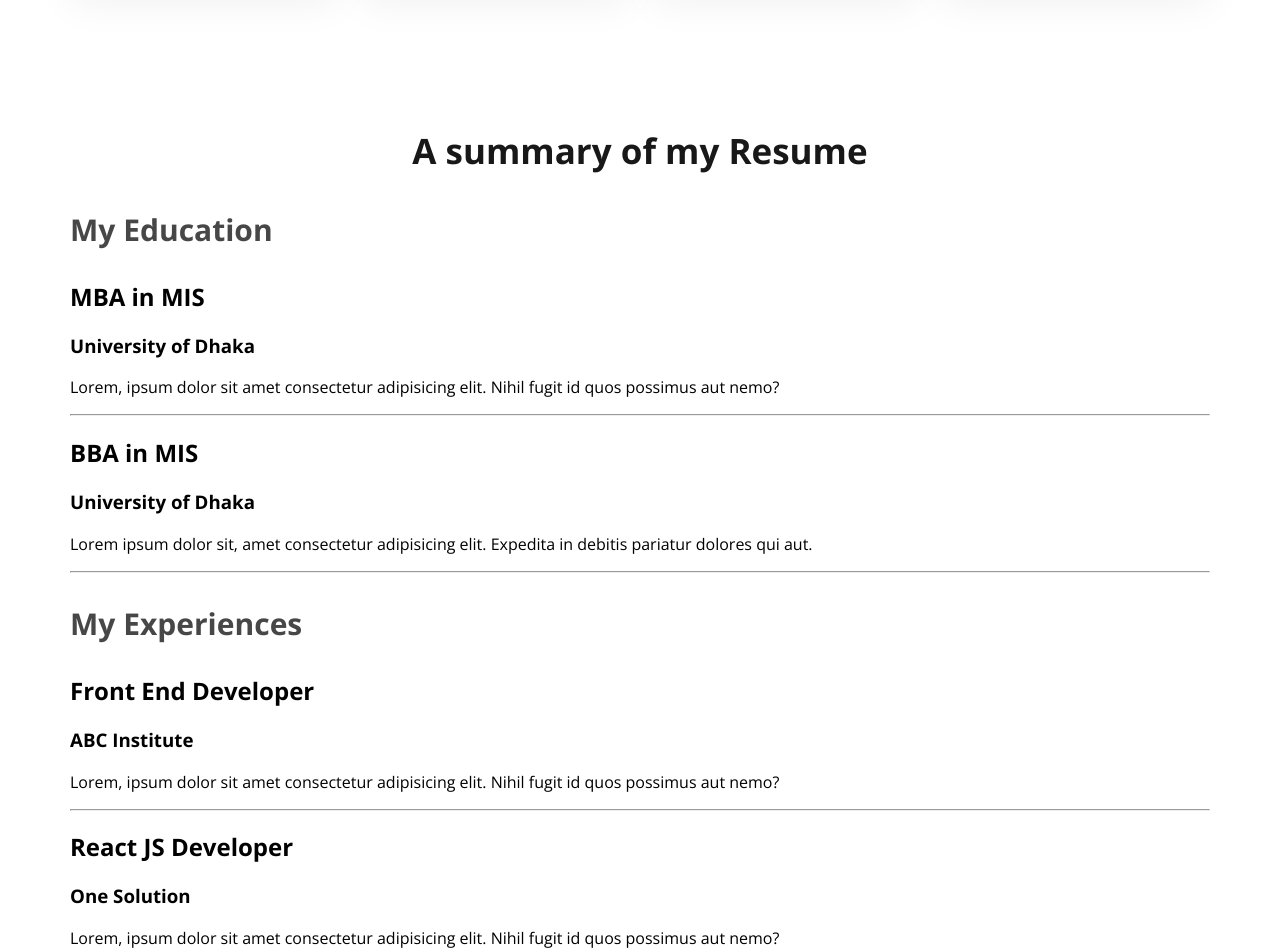
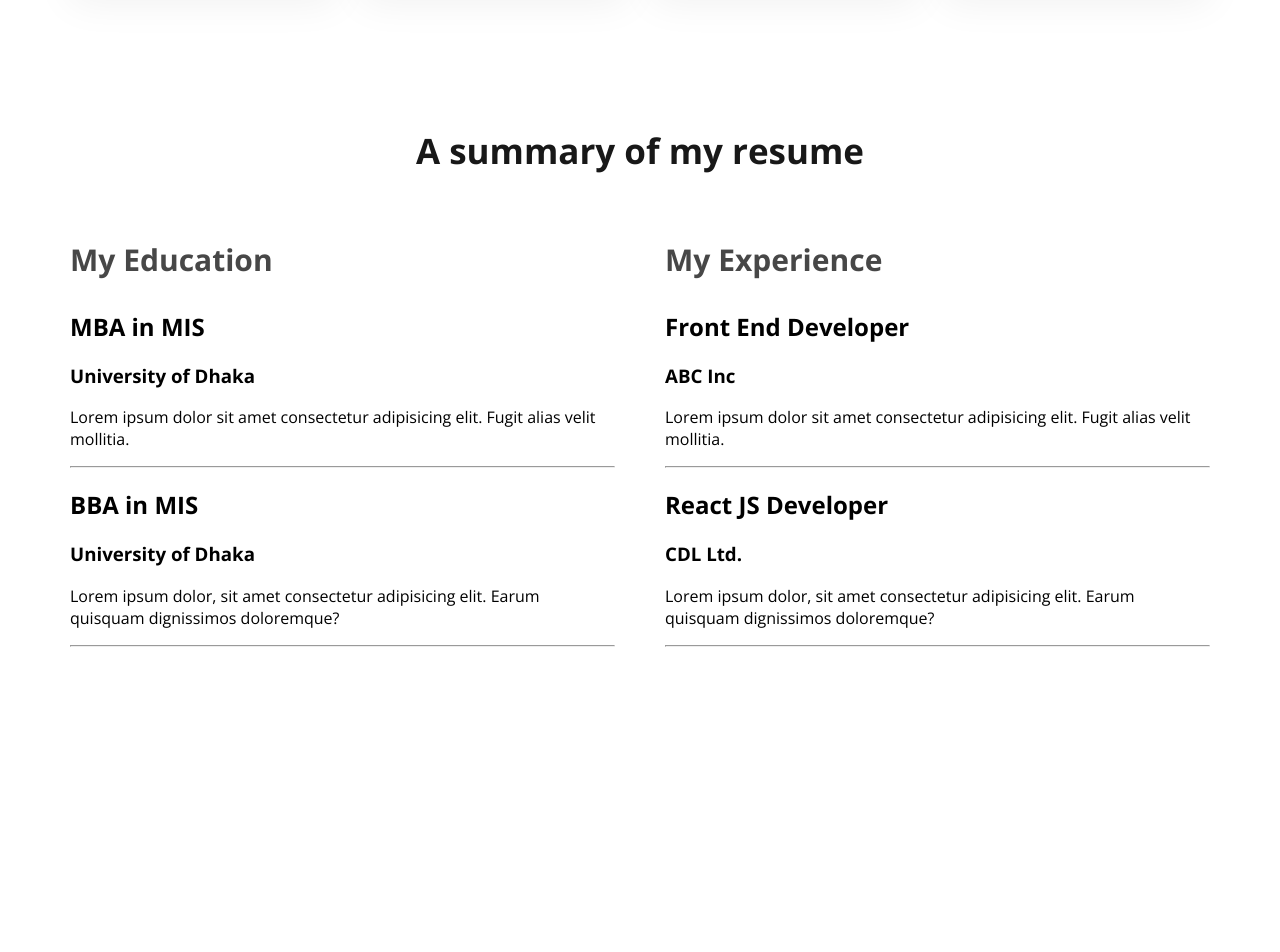
Before and after one commit to sakibhasansufi/webdeveloper-portfolio, a plain HTML site: page index.html in a window 1280 px wide. Shown: the part 2230-3182 px from the top of the page. After the commit the page ends 2893 px from the top, so only its background shows below. Drawn offline with nearby package versions, Linux system fonts and the light colour scheme.

Commit message:
new commit

```diff
--- a/index.html
+++ b/index.html
@@ -8,7 +8,7 @@
     <link rel="preconnect" href="https://fonts.googleapis.com">
     <link rel="preconnect" href="https://fonts.gstatic.com" crossorigin>
     <link href="https://fonts.googleapis.com/css2?family=Open+Sans:wght@400;700;800&display=swap" rel="stylesheet">
-    <link rel="stylesheet" href="style.css">
+    <link rel="stylesheet" href="/styles/style.css">
 </head>
 
 <body>
@@ -114,51 +114,43 @@
         </section>
         <!-- Resume section -->
         <section>
-            <h3 class="section-title">A summary of my Resume</h3>
+            <h3 class="section-title">A summary of my resume</h3>
             <div class="resume-container">
                 <div class="resume-column">
-                    <div class="resume-column">
-                        <h3 class="resume-column-title">My Education</h3>
+                    <h3 class="resume-column-title">My Education </h3>
                     <div class="resume-item">
                         <h2 class="resume-item-title">MBA in MIS</h2>
                         <h3 class="resume-item-institute">University of Dhaka</h3>
-                            <p class="resume-item-description">Lorem, ipsum dolor sit amet consectetur adipisicing elit.
-                                Nihil fugit id quos possimus aut nemo?</p>
+                        <p class="resume-item-description">Lorem ipsum dolor sit amet consectetur adipisicing elit.
+                            Fugit alias velit mollitia.</p>
                     </div>
                     <hr>
                     <div class="resume-item">
                         <h2 class="resume-item-title">BBA in MIS</h2>
                         <h3 class="resume-item-institute">University of Dhaka</h3>
-                            <p class="resume-item-description">Lorem ipsum dolor sit, amet consectetur adipisicing elit.
-                                Expedita in debitis pariatur dolores qui aut.</p>
+                        <p class="resume-item-description">Lorem ipsum dolor, sit amet consectetur adipisicing elit.
+                            Earum quisquam dignissimos doloremque?</p>
                     </div>
                     <hr>
-                        <div class="resume-item">
-                            <h2 class="resume-item-title"></h2>
-                            <h3 class="resume-item-institute"></h3>
-                            <p class="resume-item-description"></p>
-                        </div>
 
                 </div>
                 <div class="resume-column">
-                        <h3 class="resume-column-title">My Experiences</h3>
+                    <h3 class="resume-column-title">My Experience</h3>
                     <div class="resume-item">
                         <h2 class="resume-item-title">Front End Developer</h2>
-                            <h3 class="resume-item-institute">ABC Institute</h3>
-                            <p class="resume-item-description">Lorem, ipsum dolor sit amet consectetur adipisicing elit.
-                                Nihil fugit id quos possimus aut nemo?</p>
+                        <h3 class="resume-item-institute">ABC Inc</h3>
+                        <p class="resume-item-description">Lorem ipsum dolor sit amet consectetur adipisicing elit.
+                            Fugit alias velit mollitia.</p>
                     </div>
                     <hr>
                     <div class="resume-item">
                         <h2 class="resume-item-title">React JS Developer</h2>
-                            <h3 class="resume-item-institute">One Solution</h3>
-                            <p class="resume-item-description">Lorem, ipsum dolor sit amet consectetur adipisicing elit.
-                                Nihil fugit id quos possimus aut nemo?</p>
+                        <h3 class="resume-item-institute">CDL Ltd.</h3>
+                        <p class="resume-item-description">Lorem ipsum dolor, sit amet consectetur adipisicing elit.
+                            Earum quisquam dignissimos doloremque?</p>
                     </div>
                     <hr>
                 </div>
-                </div>
-                <!-- <div class="resume-column">My experiences</div> -->
             </div>
         </section>
 
--- a/style.css
+++ b/styles/style.css
@@ -167,3 +167,7 @@ main section {
     font-size: 30px;
     font-weight: 700;
 }
+.resume-container{
+    display: flex;
+    gap: 50px;
+}
```
Lines whose indentation alone changed are shown as unchanged.
